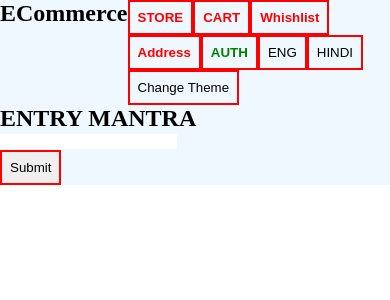
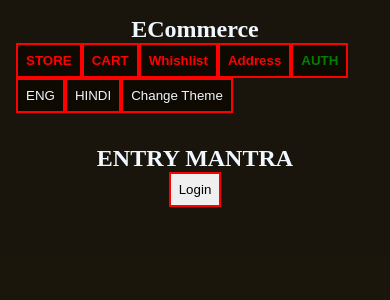
Before and after one commit to Tejs1/react-practise, a React (Create React App) app: page /login in a window 390 px wide. Shown: the top 300 px of the page. Built offline with nearby package versions, Linux system fonts and the light colour scheme.

Commit message:
auto navigaton and some styles

```diff
--- a/src/App.js
+++ b/src/App.js
@@ -20,8 +20,15 @@ function App() {
           <Routes>
             <Route path="/" element={<ProductListing />} />
             <Route path="cart" element={<Cart />} />
-            <Route path="whishlist" element={<Wishlist />} />
-            <Route path="auth" element={<Auth />} />
+            <Route
+              path="whishlist"
+              element={
+                <RequireAuth>
+                  <Wishlist />
+                </RequireAuth>
+              }
+            />
+
             <Route path="user" element={<User />} />
             <Route path="product/:id" element={<Product />} />
             <Route path="login" element={<Auth />} />
@@ -30,7 +37,7 @@ function App() {
               path="address"
               element={
                 <RequireAuth>
-                  <Address />{" "}
+                  <Address />
                 </RequireAuth>
               }
             />
@@ -51,7 +58,3 @@ function App() {
 }
 
 export { App };
-//create login use page
-//add login page user pager to nav routes
-//create input and click handler in loginb page
-//if pass? nav : set err(true)
--- a/src/Components/Auth.jsx
+++ b/src/Components/Auth.jsx
@@ -1,31 +1,34 @@
-import React, { useState } from "react";
-import { useNavigate } from "react-router-dom";
+import React from "react";
+// import { useNavigate } from "react-router-dom";
+import { useAuth } from "../Context/auth-context";
 
 export function Auth() {
-  const [pass, setPass] = useState("");
-  const [error, setError] = useState(false);
-  const navigate = useNavigate();
-  const loginHandler = () => {
-    if (pass === "1212") {
-      navigate("/user");
-    } else {
-      setPass("");
-      setError(true);
-    }
-  };
+  // const [pass, setPass] = useState("");
+  // const [error, setError] = useState(false);
+  const { handleLogin, isLoggedIn } = useAuth();
+  // const navigate = useNavigate();
+  // const loginHandler = () => {
+  //   if (pass === "1212") {
+  //     navigate("/user");
+  //   } else {
+  //     setPass("");
+  //     setError(true);
+  //   }
+  // };
 
   return (
-    <section>
+    <section className="auth">
       <h1>ENTRY MANTRA</h1>
-      <input type="password" onChange={inputHandler} value={pass} />
+      {/* <input type="password" onChange={inputHandler} value={pass} />
       <p>{pass}</p>
-      <button onClick={loginHandler}>Submit</button>
-      {error && <p>wrong pass</p>}
+      <button onClick={loginHandler}>Submit</button> */}
+      <button onClick={handleLogin}>{isLoggedIn ? "Logout" : "Login"}</button>
+      {/* {error && <p>wrong pass</p>} */}
     </section>
   );
 
-  function inputHandler(e) {
-    setPass(e.target.value);
-    setError(false);
-  }
+  // function inputHandler(e) {
+  //   setPass(e.target.value);
+  //   setError(false);
+  // }
 }
--- a/src/Components/RequireAuth.jsx
+++ b/src/Components/RequireAuth.jsx
@@ -1,7 +1,12 @@
-import { Navigate } from "react-router-dom";
-import { useLogin } from "../Context/auth-context";
+import { Navigate, useLocation } from "react-router-dom";
+import { useAuth } from "../Context/auth-context";
 
 export default function RequireAuth({ children }) {
-  const { login } = useLogin();
-  return login ? children : <Navigate to="/login" replace />;
+  const { isLoggedIn } = useAuth();
+  const location = useLocation();
+  return isLoggedIn ? (
+    children
+  ) : (
+    <Navigate to="/login" state={{ from: location }} replace />
+  );
 }
--- a/src/Context/auth-context.js
+++ b/src/Context/auth-context.js
@@ -1,20 +1,27 @@
 import { createContext, useContext, useState } from "react";
+import { useNavigate, useLocation } from "react-router-dom";
 const defaultValue = {
-  login: false,
+  isLoggedIn: false,
 };
 const LoginContext = createContext(defaultValue);
 const LoginProvider = ({ children }) => {
-  const [login, setLogin] = useState(false);
+  const location = useLocation();
+
+  const navigate = useNavigate();
+  const [isLoggedIn, setIsLoggedIn] = useState(false);
   function handleLogin() {
-    setLogin((login) => (login ? false : true));
+    setIsLoggedIn((isLoggedIn) => (isLoggedIn ? false : true));
+    const path = location?.state?.from?.pathname;
+
+    navigate(path ? path : "/");
   }
   return (
     <>
-      <LoginContext.Provider value={{ login, handleLogin }}>
+      <LoginContext.Provider value={{ isLoggedIn, handleLogin }}>
         {children}
       </LoginContext.Provider>
     </>
   );
 };
-const useLogin = () => useContext(LoginContext);
-export { LoginProvider, useLogin };
+const useAuth = () => useContext(LoginContext);
+export { LoginProvider, useAuth };
--- a/src/Context/theme-context.js
+++ b/src/Context/theme-context.js
@@ -1,12 +1,12 @@
 import { createContext, useContext, useState } from "react";
 const defaultValue = {
-  theme: "white",
+  theme: "dark",
 };
 const ThemeContext = createContext(defaultValue);
 const ThemeProvider = ({ children }) => {
-  const [theme, setTheme] = useState("white");
+  const [theme, setTheme] = useState("dark");
   function changeTheme() {
-    setTheme((theme) => (theme === "white" ? "dark" : "white"));
+    setTheme((theme) => (theme === "dark" ? "white" : "dark"));
   }
   return (
     <>
--- a/src/style.css
+++ b/src/style.css
@@ -5,7 +5,7 @@
 }
 .dark {
   color: aliceblue;
-  background-color: rgb(6, 54, 54);
+  background-color: rgba(15, 10, 0, 0.951);
 }
 .white {
   color: black;
@@ -20,6 +20,7 @@ nav {
   flex-direction: row;
   justify-content: space-between;
   align-items: flex-start;
+  padding: 1rem;
 }
 body {
   font-size: 1rem;
@@ -30,8 +31,25 @@ main {
   flex-direction: column;
   justify-content: space-around;
   max-width: 1000px;
+  padding: 1rem;
 }
 a {
   text-decoration: none;
   color: currentColor;
 }
+.app {
+  min-height: 100vh;
+}
+.auth {
+  display: flex;
+  flex-direction: column;
+  align-items: center;
+  justify-content: center;
+}
+@media only screen and (max-width: 800px) {
+  nav {
+    flex-direction: column;
+    align-items: center;
+    justify-content: center;
+  }
+}
```
